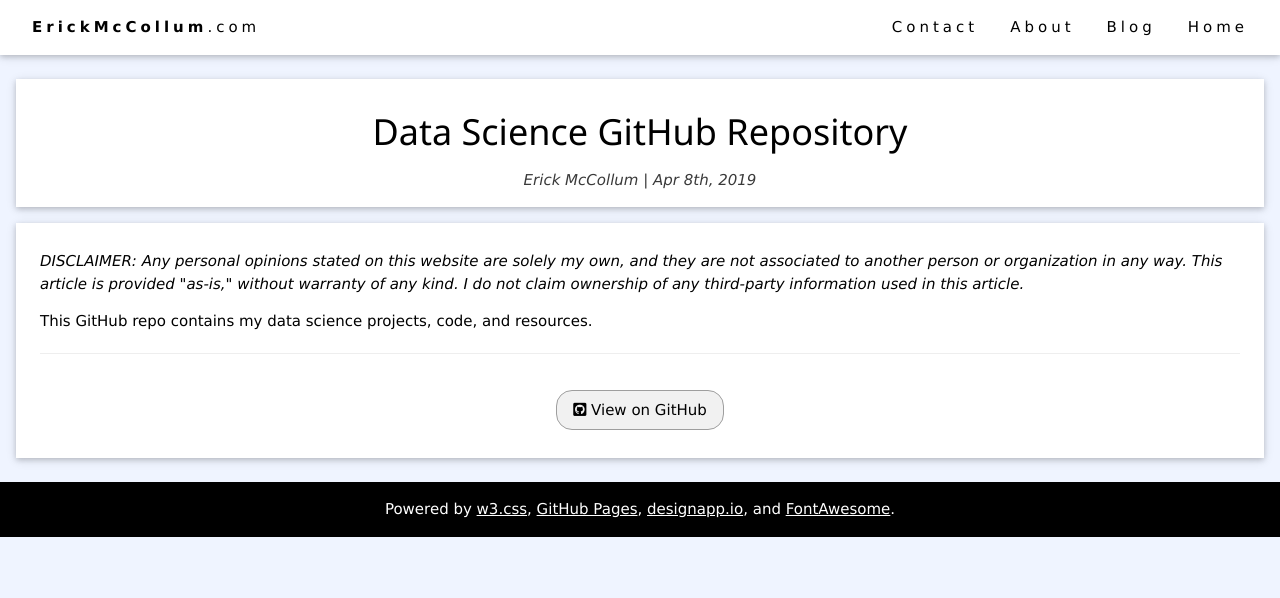
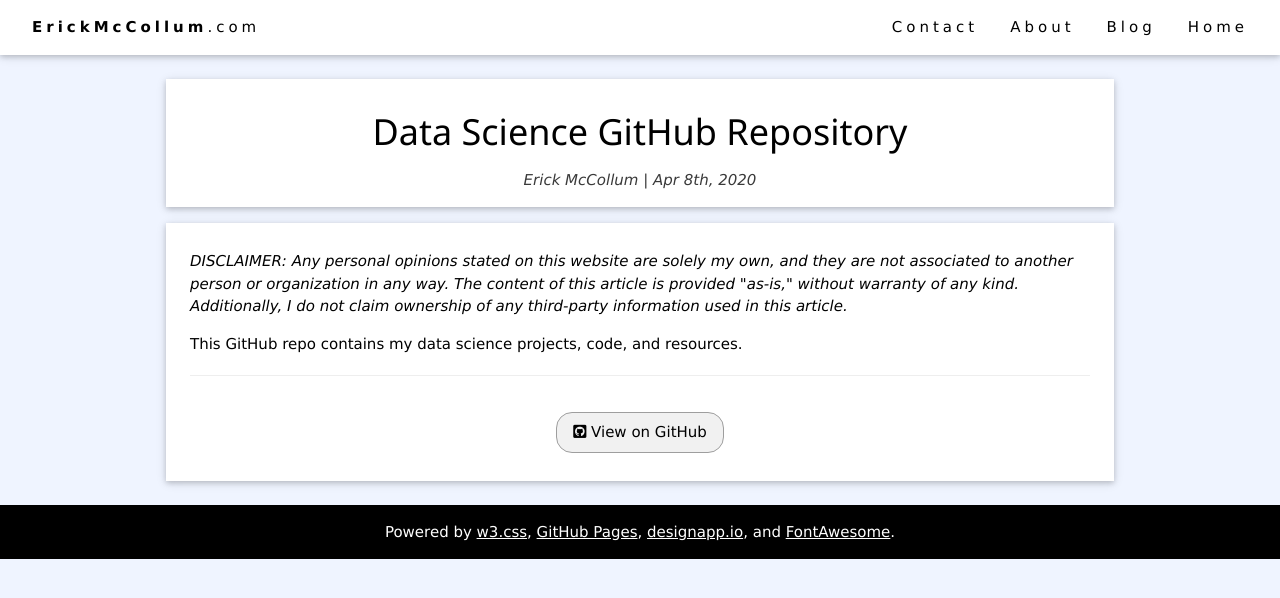
Before and after one commit to frederickm13/frederickm13.github.io, a Jekyll site: the page built from _posts/2020-04-08-data-science-repo.md, in a window 1280 px wide. Shown: the top 598 px of the page. Built offline with Jekyll 4.4.1, drawn with Linux system fonts in a browser that asks for light colours.

Commit message:
Update website layout; fix date in some posts

```diff
--- a/_includes/disclaimer.html
+++ b/_includes/disclaimer.html
@@ -1 +1 @@
-<p style="font-style: italic;">DISCLAIMER: Any personal opinions stated on this website are solely my own, and they are not associated to another person or organization in any way. This article is provided "as-is," without warranty of any kind. I do not claim ownership of any third-party information used in this article.</p>
+<p style="font-style: italic;">DISCLAIMER: Any personal opinions stated on this website are solely my own, and they are not associated to another person or organization in any way. The content of this article is provided "as-is," without warranty of any kind. Additionally, I do not claim ownership of any third-party information used in this article.</p>
--- a/_layouts/Blog.html
+++ b/_layouts/Blog.html
@@ -6,7 +6,7 @@ title: ErickMcCollum.com |
 {% include navbar.html %}
 
 <!-- Page content -->
-<main class="w3-content w3-padding" style="max-width:1500px">
+<main class="w3-content w3-padding">
 
     <div class="w3-container w3-padding-16 w3-card w3-white ">
         <h1 class="w3-center">{{ page.title }}</h1>
--- a/_layouts/Home.html
+++ b/_layouts/Home.html
@@ -5,7 +5,7 @@ layout: Base
 {% include navbar.html %}
 
 <!-- Page content -->
-<main class="w3-content w3-padding" style="max-width:1500px">
+<main class="w3-content w3-padding">
 
     <!-- About Section -->
     <div class="w3-container w3-section w3-padding-16 w3-card w3-white" id="about">
--- a/_layouts/Post.html
+++ b/_layouts/Post.html
@@ -4,7 +4,7 @@ layout: Base
 <!-- Navbar (sit on top) -->
 {% include navbar.html %}
     <!-- Page content -->
-<main class="w3-content w3-padding" style="max-width:1500px">
+<main class="w3-content w3-padding">
     <article>
         <header class="w3-container w3-center w3-padding-16 w3-card w3-white w3-section">
             <h1>{{ page.title }}</h1>
--- a/_posts/2020-04-08-data-science-repo.md
+++ b/_posts/2020-04-08-data-science-repo.md
@@ -1,7 +1,7 @@
 ---
 title: Data Science GitHub Repository
 layout: Post
-date: 2019-04-08 -0600
+date: 2020-04-08 -0600
 sourceurl: https://github.com/frederickm13/data-science
 excerpt: Data science projects, code, and resources.
 external: GitHub
```
Also changed, not shown: _posts/2020-04-08-code-samples-repo.md (+1 -1 lines).
